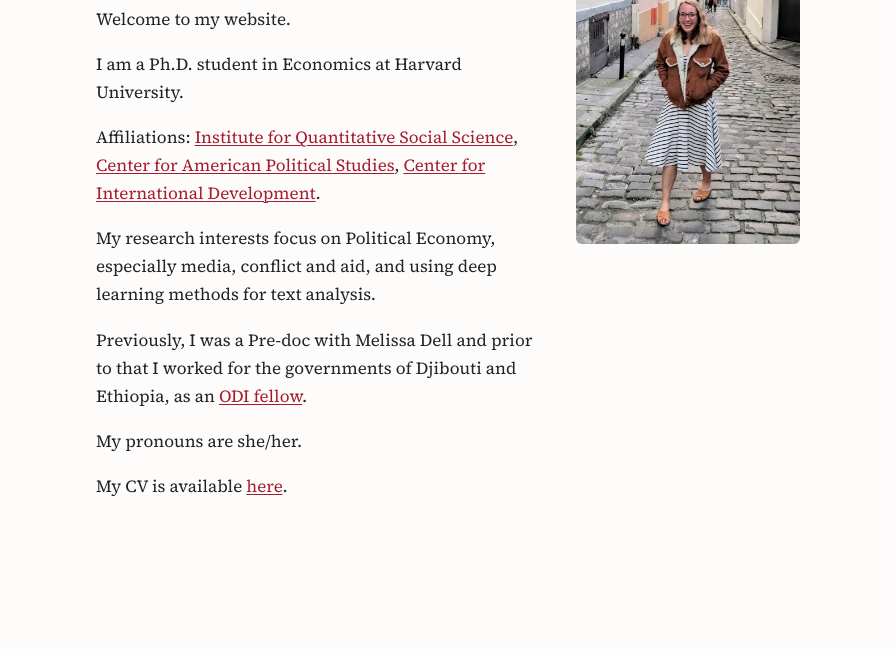
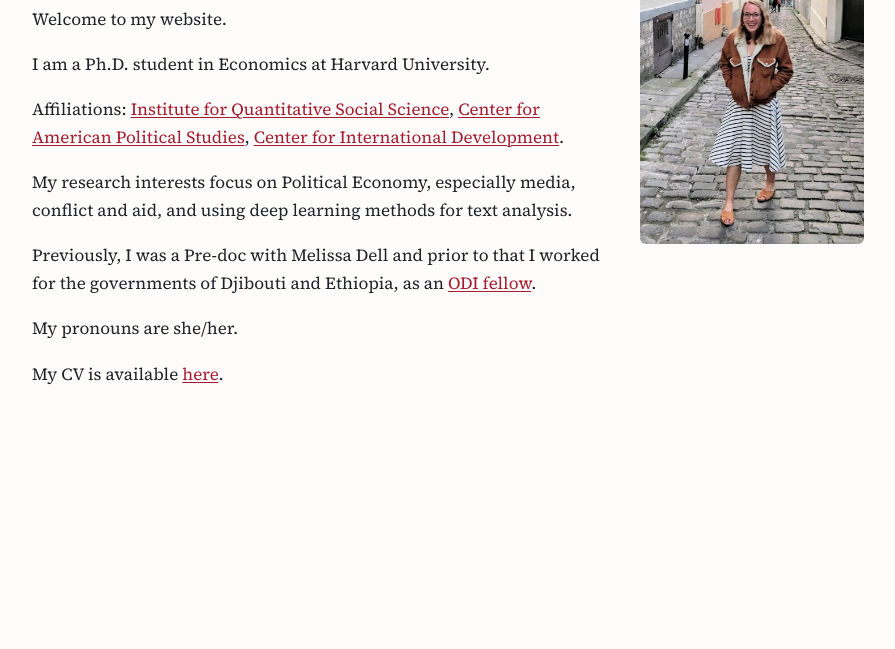
Before and after one commit to emilysilcock/emilysilcock.github.io, a plain HTML site: page index.html in a window 1280 px wide. Shown: the part 151-800 px from the top of the page, without its empty margins (192-1087 px from the left). Drawn offline with Linux system fonts and the light colour scheme.

Commit message:
Widen content column
Co-Authored-By: Claude Opus 5.5 (1M context) <noreply@anthropic.com>

```diff
--- a/index.html
+++ b/index.html
@@ -9,7 +9,7 @@
   <link rel="preconnect" href="https://fonts.googleapis.com">
   <link rel="preconnect" href="https://fonts.gstatic.com" crossorigin>
   <link href="https://fonts.googleapis.com/css2?family=Inter:wght@400;600&family=Source+Serif+4:ital,wght@0,400;0,600;1,400&display=swap" rel="stylesheet">
-  <link rel="stylesheet" href="/style.css?v=2">
+  <link rel="stylesheet" href="/style.css?v=3">
 </head>
 <body>
   <header class="site-header">
--- a/style.css
+++ b/style.css
@@ -4,7 +4,7 @@
   --muted: #5b6370;
   --accent: #a51c30; /* Harvard crimson */
   --rule: #e4e1dc;
-  --max: 46rem;
+  --max: 54rem;
   --serif: "Source Serif 4", Georgia, "Times New Roman", serif;
   --sans: "Inter", -apple-system, "Segoe UI", Roboto, Helvetica, Arial, sans-serif;
 }
```
Also changed, not shown: 404.html (+1 -1 lines), contact.html (+1 -1 lines), data-and-resources.html (+1 -1 lines), privacy.html (+1 -1 lines), research.html (+1 -1 lines).
